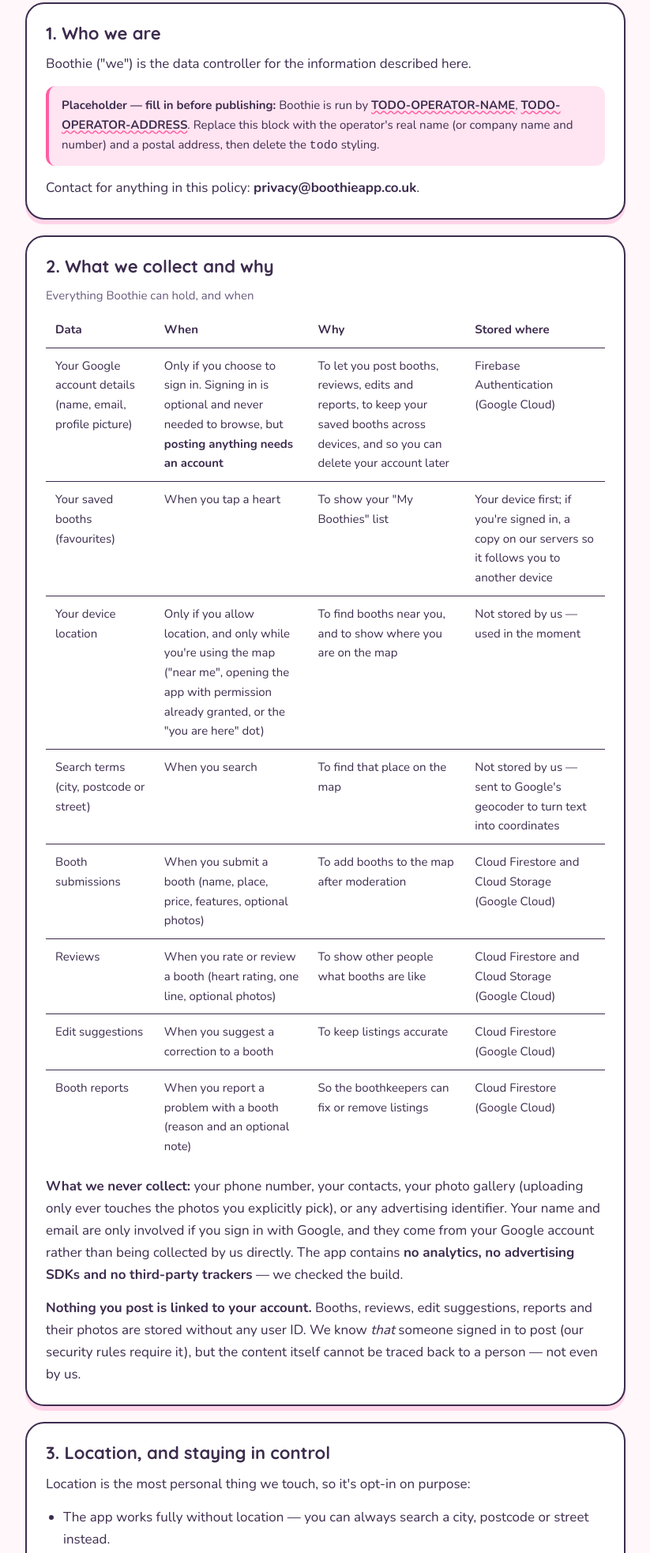
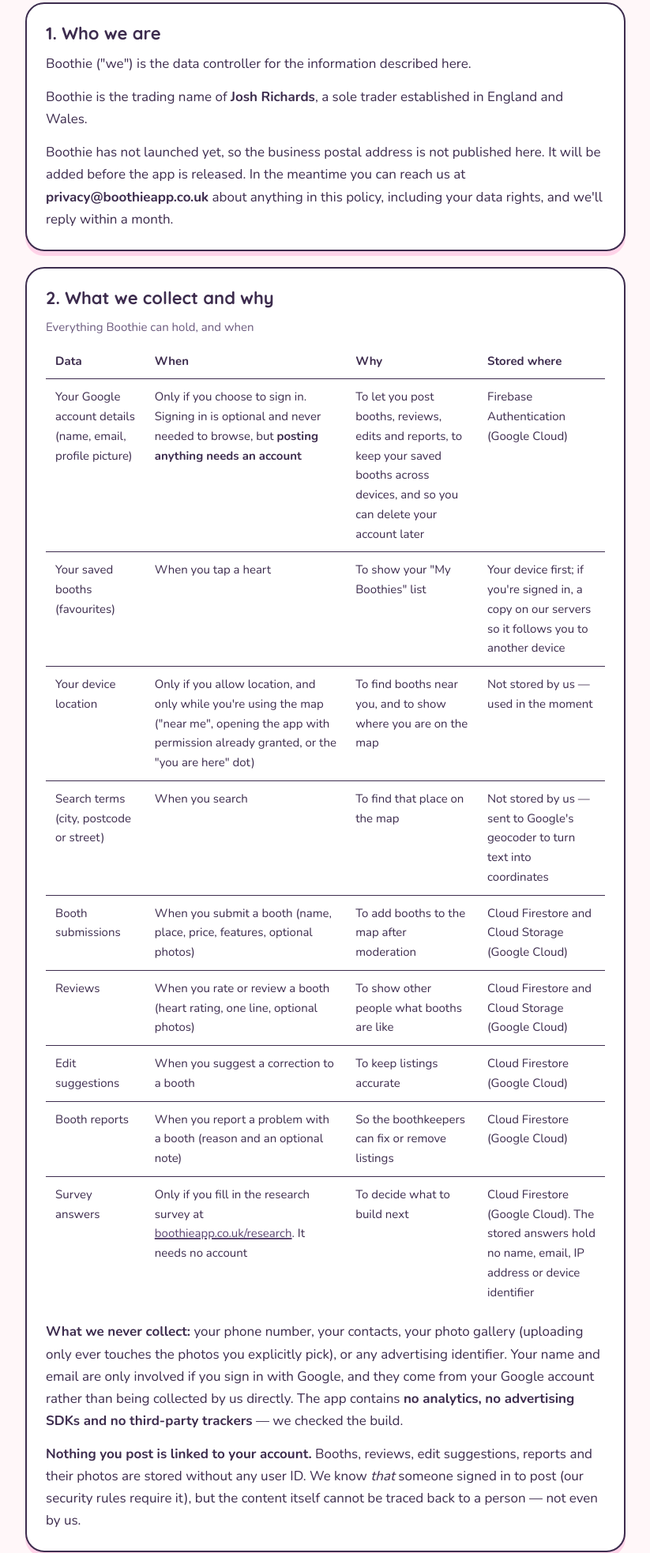
Before and after one commit to josh383451/boothie-legal, a plain HTML site: page privacy/index.html in a window 1280 px wide. Shown: the part 513-2479 px from the top of the page at 79% size, without its empty margins (228-1051 px from the left). Drawn offline with Linux system fonts and the light colour scheme.

Commit message:
Publish privacy, terms, assets

```diff
--- a/privacy/index.html
+++ b/privacy/index.html
@@ -22,7 +22,7 @@
   </header>
 
   <h1>Privacy policy</h1>
-  <p class="updated">Last updated 20 November 2026</p>
+  <p class="updated">Last updated 23 November 2026</p>
 
   <section>
     <p>Boothie is a free map for finding and sharing photo booths across the UK. This policy explains what we collect, why, and the choices you have. We've kept it as plain and short as we honestly can.</p>
@@ -32,14 +32,11 @@
   <section>
     <h2>1. Who we are</h2>
     <p>Boothie ("we") is the data controller for the information described here.</p>
-    <p class="todo">
-      <strong>Placeholder — fill in before publishing:</strong>
-      Boothie is run by <span class="fill">TODO-OPERATOR-NAME</span>,
-      <span class="fill">TODO-OPERATOR-ADDRESS</span>.
-      Replace this block with the operator's real name (or company name and number) and a
-      postal address, then delete the <code>todo</code> styling.
-    </p>
-    <p>Contact for anything in this policy: <strong>privacy@boothieapp.co.uk</strong>.</p>
+    <p>Boothie is the trading name of <strong>Josh Richards</strong>, a sole trader established in England and Wales.</p>
+    <!-- TODO-OPERATOR-ADDRESS: add the business postal address (a service address,
+         deliberately not the home address) here and in section 13 of the terms
+         before the app launches. -->
+    <p>Boothie has not launched yet, so the business postal address is not published here. It will be added before the app is released. In the meantime you can reach us at <strong>privacy@boothieapp.co.uk</strong> about anything in this policy, including your data rights, and we'll reply within a month.</p>
   </section>
 
   <section>
@@ -99,6 +96,12 @@
             <td data-label="Why">So the boothkeepers can fix or remove listings</td>
             <td data-label="Stored where">Cloud Firestore (Google Cloud)</td>
           </tr>
+          <tr>
+            <td data-label="Data">Survey answers</td>
+            <td data-label="When">Only if you fill in the research survey at <a href="../research/">boothieapp.co.uk/research</a>. It needs no account</td>
+            <td data-label="Why">To decide what to build next</td>
+            <td data-label="Stored where">Cloud Firestore (Google Cloud). The stored answers hold no name, email, IP address or device identifier</td>
+          </tr>
         </tbody>
       </table>
     </div>
@@ -139,7 +142,7 @@
     <p>Where data leaves the UK, Google transfers it under the safeguard of the EU Standard Contractual Clauses (<a href="https://cloud.google.com/terms/eu-model-contract-clause">Google's SCC page</a>). We never sell your data, and we don't share it with advertisers — there are no ad networks in the app at all.</p>
 
     <h3>This website</h3>
-    <p>These pages are plain, static files. We set <strong>no cookies</strong>, run no analytics and load nothing from third parties — even the fonts are your device's own. The site is served by <strong>GitHub Pages</strong>, which keeps standard server logs (including IP addresses) for security and abuse prevention; that processing is covered by <a href="https://docs.github.com/en/site-policy/privacy-policies/github-general-privacy-statement">GitHub's privacy statement</a>.</p>
+    <p>These pages are plain, static files. We set <strong>no cookies</strong>, run no analytics and load nothing from third parties — even the fonts are served from this domain rather than a font service. The one thing that leaves your browser is the research survey, and only if you fill it in and press send: the answers go to our own Cloud Firestore database (Google, listed above) and are stored with no identifier attached. The site is served by <strong>GitHub Pages</strong>, which keeps standard server logs (including IP addresses) for security and abuse prevention; that processing is covered by <a href="https://docs.github.com/en/site-policy/privacy-policies/github-general-privacy-statement">GitHub's privacy statement</a>.</p>
   </section>
 
   <section>
@@ -148,6 +151,7 @@
       <li><strong>Saved favourites</strong> stay on your device until you unsave them or clear the app's data. If you're signed in, the server copy is deleted with your account, or when you unsave the last booth.</li>
       <li><strong>Submissions, reviews, edits and reports</strong> are kept while the listing or review is live. They contain no user ID, so they stay anonymous even after an account is deleted. Rejected items are kept for moderation-record purposes and can be deleted on request.</li>
       <li><strong>Your account</strong> (Google name, email, picture and the saved-booths copy) is deleted straight away when you use <strong>Profile → Delete account</strong>, or when we action a deletion request sent to the address below.</li>
+      <li><strong>Survey answers</strong> are kept while they're useful for planning, then deleted in bulk. They carry no identifier, so we can't select one person's answers on request — the only way to remove a specific set is to delete the whole lot.</li>
     </ul>
   </section>
 
```
Also changed, not shown: terms/index.html (+5 -8 lines).
